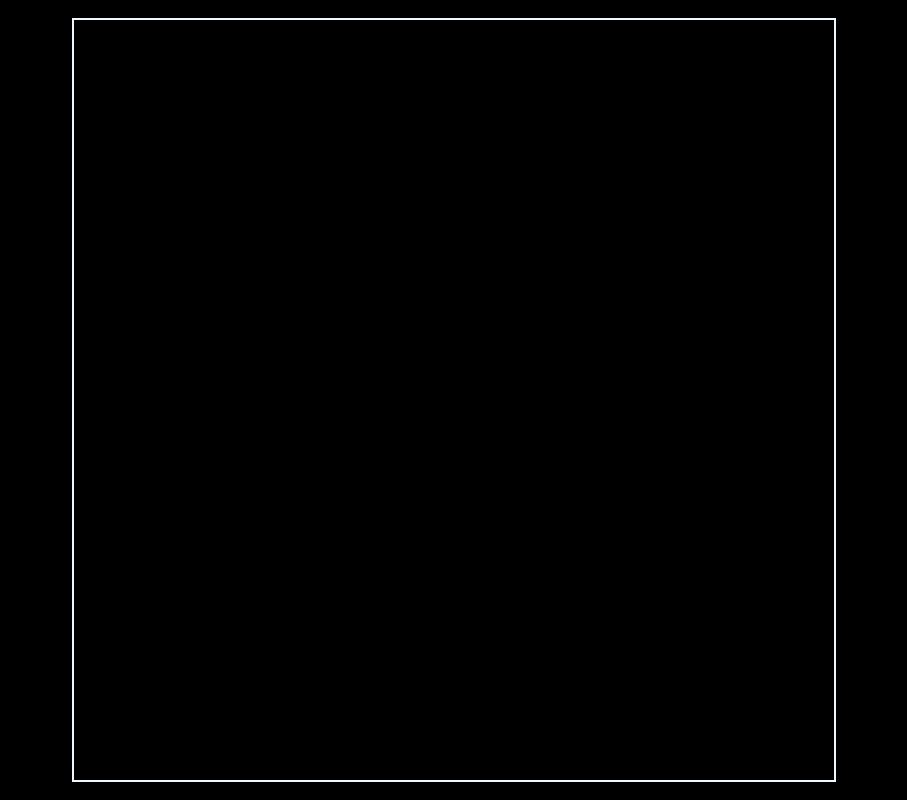
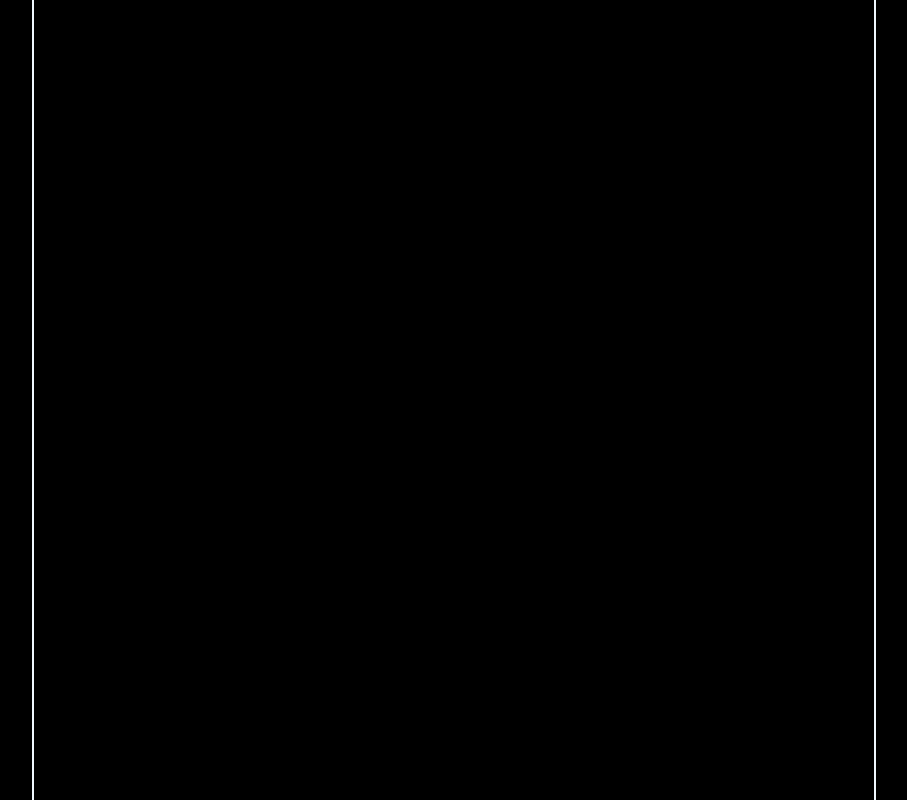
Before and after one commit to flashjsgames/flashjsgames.github.io, a plain HTML site: page demo/game.html in a window 1280 px wide. Shown: the whole page, without its empty margins (186-1093 px from the left). Drawn offline with Linux system fonts and the light colour scheme.

Commit message:
better css with js

```diff
--- a/demo/flash.js
+++ b/demo/flash.js
@@ -11,6 +11,9 @@ var flashjs = (function() {
   const w = parseInt(window.getComputedStyle(document.querySelector('flashjs')).width.replace('px', ''));
   const h = parseInt(window.getComputedStyle(document.querySelector('flashjs')).height.replace('px', ''));
   config.d = w < h ? w : h;
+
+  document.querySelector('flashjs').style.width = config.d + 'px';
+  document.querySelector('flashjs').style.height = config.d + 'px';
 
   function init(configuration) {
     var aspectRatio = configuration?.aspectRatio;
--- a/demo/style.css
+++ b/demo/style.css
@@ -20,8 +20,8 @@ flashjs {
     display: flex;
     justify-content: center;
     align-items: center;
-    width: 95vw;
-    height: 95vh;
+    width: 105vw;
+    height: 105vh;
     border: 2px solid aliceblue;
     transition: all 500ms;
 }
```
